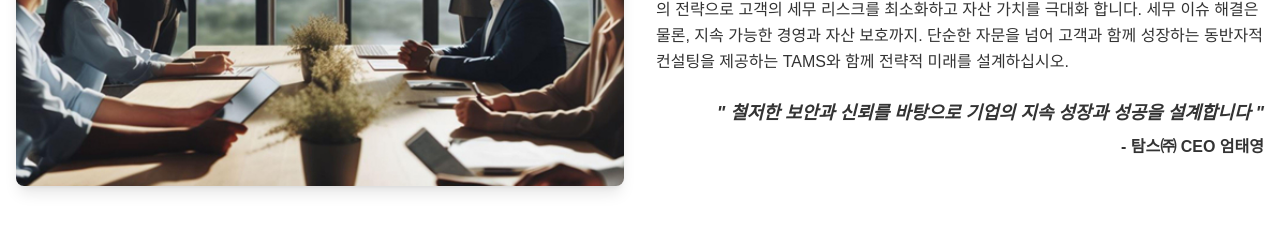
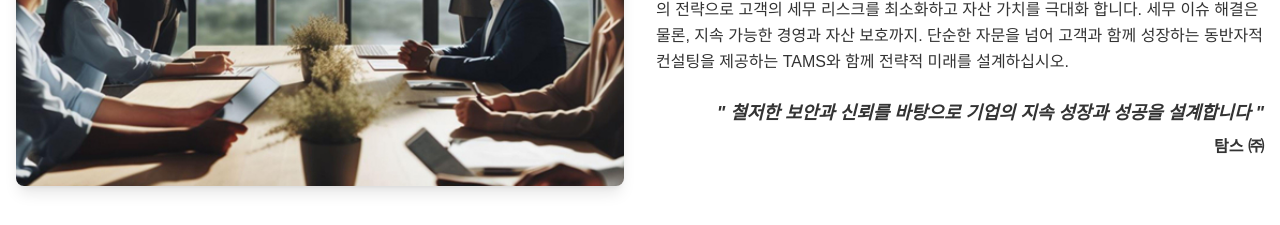
Before and after one commit to kwaneda/web_tamsco, a Next.js app: page / in a window 1280 px wide. Shown: the part 1040-1265 px from the top of the page. Built offline with nearby package versions, Linux system fonts and the light colour scheme.

Commit message:
fix:회사소개문구수정

```diff
--- a/src/components/sections/About.tsx
+++ b/src/components/sections/About.tsx
@@ -141,7 +141,7 @@ const About = () => {
                   &quot; 철저한 보안과 신뢰를 바탕으로 기업의 지속 성장과 성공을
                   설계합니다 &quot;
                 </p>
-                <p className="text-[#333333] font-bold">- 탐스㈜ CEO 엄태영</p>
+                <p className="text-[#333333] font-bold">탐스 ㈜ </p>
               </div>
             </div>
           </div>
```
